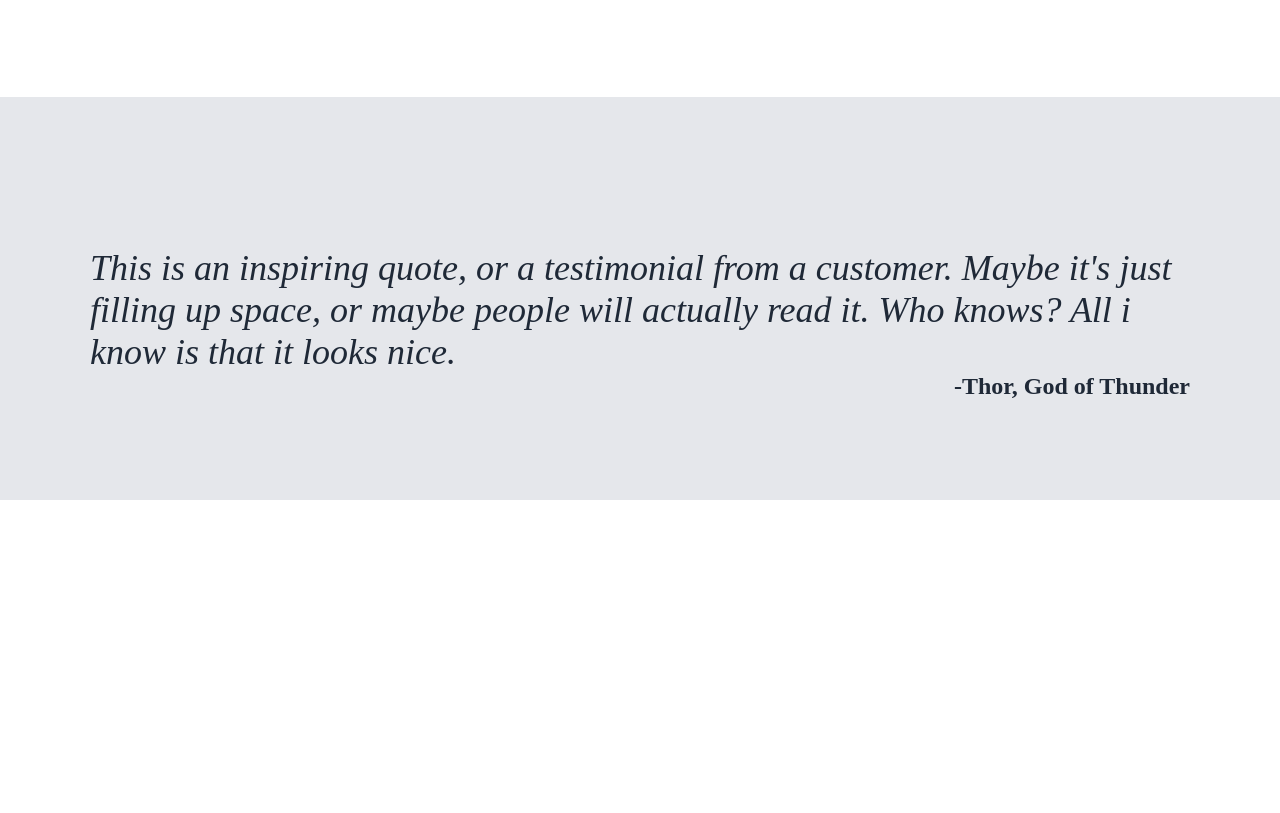
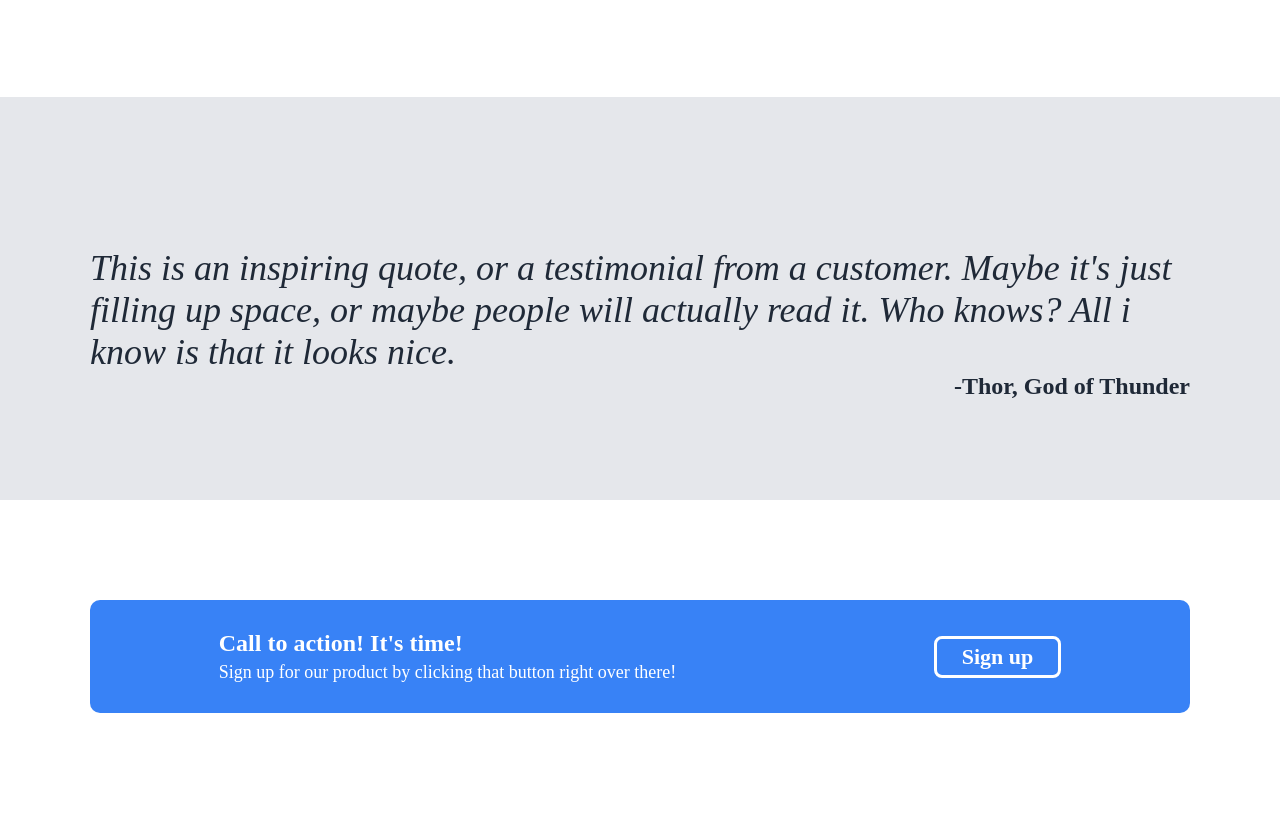
Before and after one commit to agregat1354/landing-page, a plain HTML site: page index.html in a window 1280 px wide. Shown: the part 823-1636 px from the top of the page. Before the commit the page ends 1323 px from the top, so only its background shows below. Drawn offline with Linux system fonts and the light colour scheme.

Commit message:
Add signup section

```diff
--- a/css/styles.css
+++ b/css/styles.css
@@ -170,3 +170,42 @@ ul {
     font-weight: bolder;
     color:#1f2937;
 }
+
+.signup-section {
+    background-color: white;
+    padding: 100px 0;
+}
+
+.signup-section .container {
+    max-width: var(--container-max-size);
+    margin: 0 auto;
+    background-color:#3882f6;
+    display: flex;
+    flex-direction: row;
+    align-items: center;
+    justify-content: space-around;
+    padding: 30px 0px;
+    border-radius: 10px;
+}
+
+.signup-left {
+    display: flex;
+    flex-direction: column;
+    gap: 5px;
+    align-items: flex-start;
+}
+
+.signup-header {
+    font-size: 24px;
+    font-weight: bolder;
+    color: white;
+}
+
+.signup-text {
+    font-size: 18px;
+    color: white;
+}
+
+.signup-section .button-signup {
+    border: 3px solid white;
+}
--- a/index.html
+++ b/index.html
@@ -76,5 +76,17 @@
                 </div>
             </div>
           </div>
+          <div class="signup-section">
+            <div class="container">
+                <div class="signup-left">
+                    <div class="signup-header">Call to action! It's time!</div>
+                    <div class="signup-text">
+                        Sign up for our product by clicking
+                        that button right over there!
+                    </div>
+                </div>
+                <div class="button-signup">Sign up</div>
+            </div>
+          </div>
     </body>
 </html>
```
